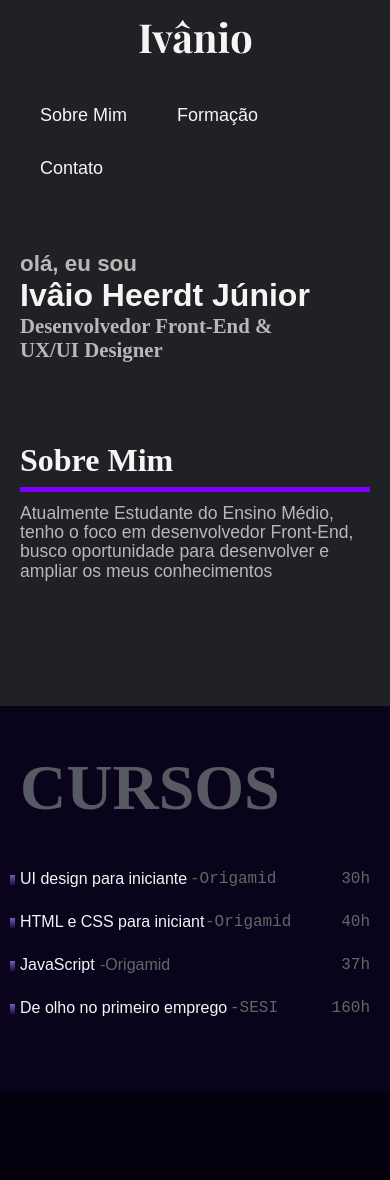
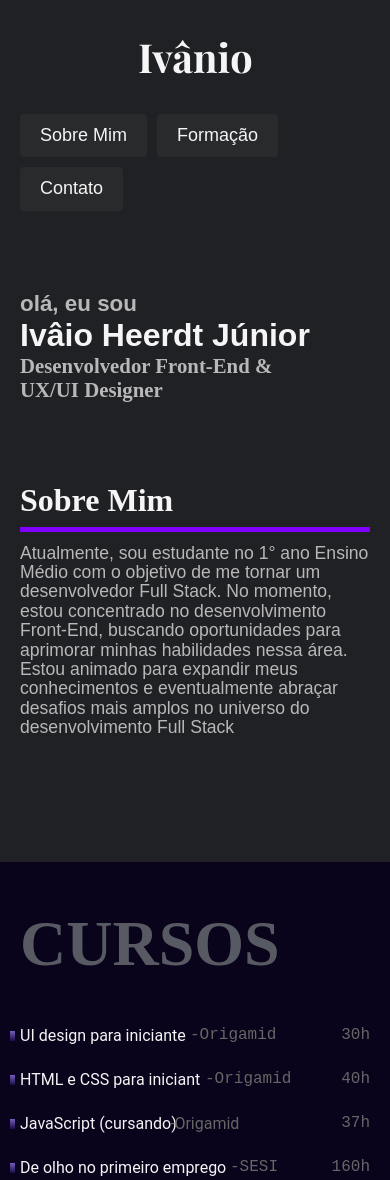
Before and after one commit to IvanioJunior/IvanioJunior.github.io, a plain HTML site: page index.html in a window 390 px wide. Shown: the top 1180 px of the page. Drawn offline with Linux system fonts and the light colour scheme.

Commit message:
menu arumado

```diff
--- a/css/fromacao.css
+++ b/css/fromacao.css
@@ -15,6 +15,10 @@
   font-family: "playfair display";
   color: #585a63;
   max-width: 9ch;
+}
+
+.cursos-lista {
+  font-family:"roboto";
 }
 
 .cursos-html {
@@ -56,7 +60,7 @@
   font-size: 1rem;
   margin-left: 10px;
   position: absolute;
-  left: 80px;
+  left: 180px;
 }
 
 .txt4 {
@@ -102,7 +106,7 @@
   }
 
   .txt3 {
-    left: 70px;
+    left: 140px;
   }
 
   .txt4 {
--- a/css/heder.css
+++ b/css/heder.css
@@ -25,8 +25,14 @@
 
 @media (max-width: 800px) {
   .header{
-    flex-direction:column;
+    flex-direction: column;
     gap: 40px;
-    padding: 20px;
+    padding: 40px 20px;
+    border-radius: 4px;
+  }
+  .header a {
+    background-color: #292A2C;
+    border-radius: 4px;
+    font-size: 5;
   }
 }
--- a/css/introducao.css
+++ b/css/introducao.css
@@ -13,12 +13,12 @@
   position: relative;
 }
 
-.ola {
+.introducao p {
   font-size: 2rem;
   color: #b8b8b8;
   font-weight: bold;
 }
- .desenvolvedor{
+ .introducao samp{
   font-size: 2rem;
   color: #b8b8b8;
   font-weight: bold;
@@ -54,16 +54,16 @@
   .introducao h1::before{
     display: none;
   }
-  .ola{
+  .introducao p{
     font-size: 1.4rem;
   }
-  .desenvolvedor{
+  .introducao samp{
     font-size: 1.3rem;
   }
 }
 
 @media (max-width: 460px){
-  .introducao img{
+  .introducao img {
     display: none;
   }
   .introducao{
--- a/css/sobre_mim.css
+++ b/css/sobre_mim.css
@@ -16,9 +16,9 @@
 }
 
 .sobre-texto{
-  font-size: 1.5rem;
-  line-height: 1.33;
-  max-width: 40ch;
+  font-size: 1.25rem;
+  line-height: 1.5;
+  max-width: 50ch;
   margin-bottom: 60px;
   color: #b8b8b8;
   padding: 25px 0px;
--- a/index.html
+++ b/index.html
@@ -15,7 +15,7 @@
     <img src="/img/Ivânio.svg" alt="Ivânio" width="113px" height="34">
     <nav>
       <ul class="header-menu">
-        <li><a href="#sobreMim">Sobre Mim</a></li>
+        <li><a href="#sobre-mim">Sobre Mim</a></li>
         <li><a href="#formacao">Formação</a></li>
         <li><a href="#contato">Contato</a></li>
       </ul>
@@ -24,16 +24,16 @@
   <main class="introducao">
     <img src="/img/Ellipse 1.png" alt="Ivanio" width="353px" height="361px">
     <div>
-      <p class="ola">olá, eu sou</p>
+      <p>olá, eu sou</p>
       <h1>Ivâio Heerdt Júnior</h1>
-      <p class="desenvolvedor">Desenvolvedor Front-End & <br>UX/UI Designer</p>
+      <samp>Desenvolvedor Front-End & <br>UX/UI Designer</samp>
     </div>
   </main>
 
-  <section class="sobre" aria-label="Sobre Mim" id="#sobreMim">
+  <section class="sobre" aria-label="Sobre Mim" id="sobre-mim">
     <div class="sobre-conteudo">
       <h2 class="sobre-titulo">Sobre Mim</h2>
-      <p class="sobre-texto">Atualmente Estudante do Ensino Médio, tenho o foco em desenvolvedor Front-End, busco oportunidade para desenvolver e ampliar os meus conhecimentos</p>
+      <p class="sobre-texto">Atualmente, sou estudante no 1° ano Ensino Médio com o objetivo de me tornar um desenvolvedor Full Stack. No momento, estou concentrado no desenvolvimento Front-End, buscando oportunidades para aprimorar minhas habilidades nessa área. Estou animado para expandir meus conhecimentos e eventualmente abraçar desafios mais amplos no universo do desenvolvimento Full Stack</p>
     </div>
   </section>
 
@@ -43,16 +43,16 @@
       <div>
         <div class="cursos">
           <ul class="cursos-lista">
-            <li class="cursos-html">UI design para iniciante <samp class="txt">-Origamid</samp><samp class="hora">30h</samp></li>
-            <li class="cursos-html">HTML e CSS para iniciant <samp class="txt2">-Origamid</samp><samp class="hora">40h</samp></li>
-            <li class="cursos-html">JavaScript <span class="txt3">-Origamid</span><samp class="hora">37h</samp></li>
-            <li class="cursos-html">De olho no primeiro emprego <samp class="txt4">-SESI</samp><samp class="hora">160h</samp></li>
+            <li class="cursos-html"><p>UI design para iniciante</p><samp class="txt">-Origamid</samp><samp class="hora">30h</samp></li>
+            <li class="cursos-html"><p>HTML e CSS para iniciant</p><samp class="txt2">-Origamid</samp><samp class="hora">40h</samp></li>
+            <li class="cursos-html"><p>JavaScript (cursando)</p><span class="txt3">-Origamid</span><samp class="hora">37h</samp></li>
+            <li class="cursos-html"><p>De olho no primeiro emprego</p><samp class="txt4">-SESI</samp><samp class="hora">160h</samp></li>
           </ul>
         </div>
       </div>
 
   </section>
-  <footer class="footer" id="#contato" aria-label="contato">
+  <footer class="footer" id="contato" aria-label="contato">
     <div class="content-footer"">
       <p class=" footer-texto">Estou disponível para novos projetos no momento. Entre em contato comigo e marcamos uma conversa </p>
 
```
Also changed, not shown: css/style.min.css.
